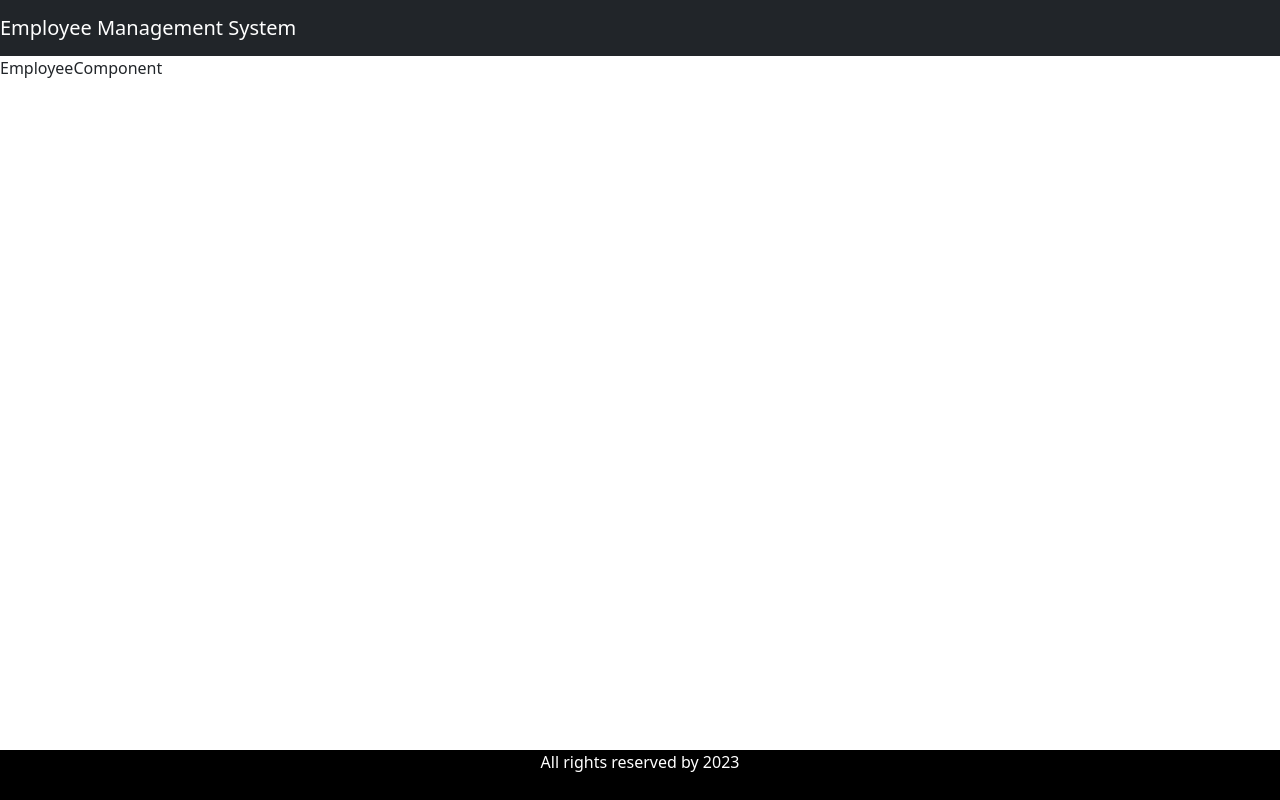
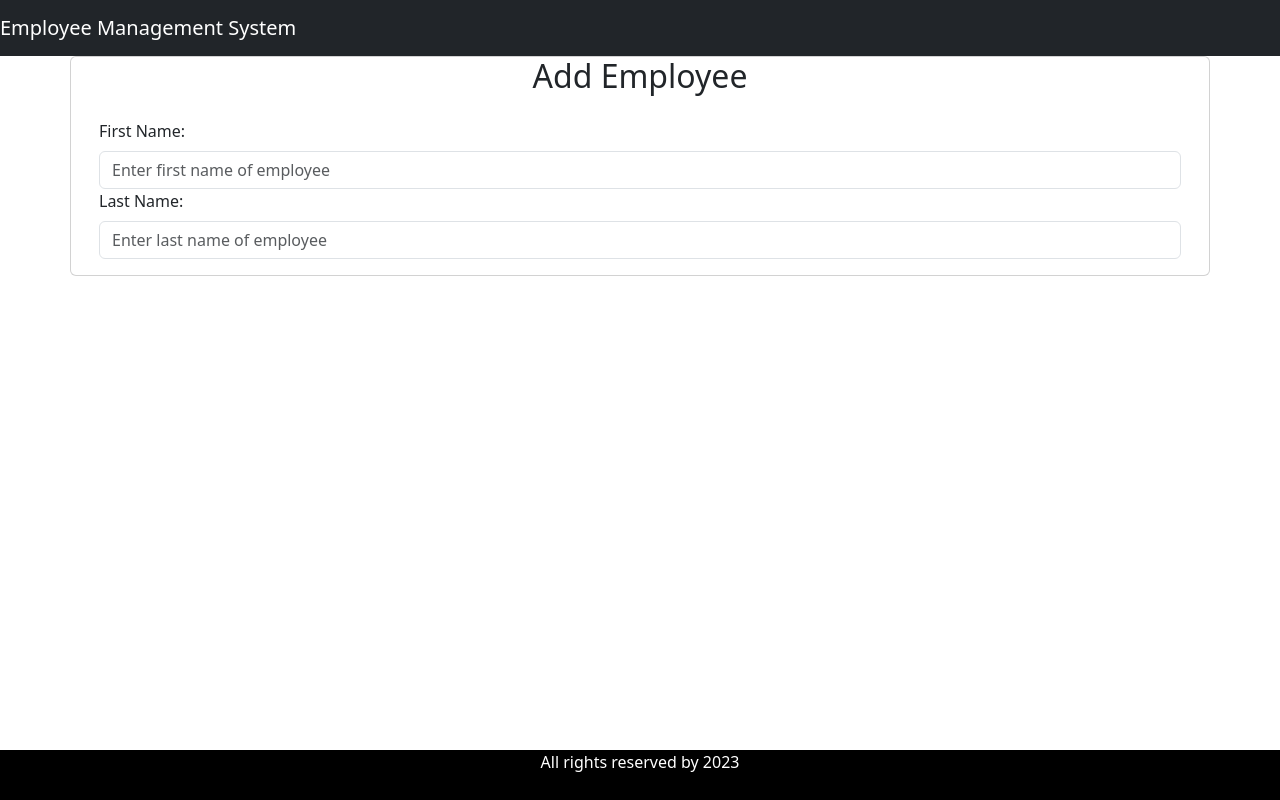
Before and after one commit to ChadmiRatnayake/Reactjs-SpringBoot-CRUD, a React (Vite) app in the folder reactJS-frontend/: page /add-employee in a window 1280 px wide. Built offline with nearby package versions, Linux system fonts and the light colour scheme.

Commit message:
Add employee form handling

```diff
--- a/reactJS-frontend/src/components/EmployeeComponent.jsx
+++ b/reactJS-frontend/src/components/EmployeeComponent.jsx
@@ -1,8 +1,59 @@
-import React from 'react'
+import React, { useState } from 'react'
 
 const EmployeeComponent = () => {
+
+  const [firstName, setFirstName] = useState('');
+  const [lastName, setLastName] = useState('');
+  const [email, setEmail] = useState('');
+
+  function handleFirstName(event){
+    setFirstName(event.target.value);
+  }
+
+  function handleLastName(event){
+    setLastName(event.target.value);
+  }
+
   return (
-    <div>EmployeeComponent</div>
+    <div className='container'>
+      <div className='row'>
+        <div className='card'>
+          <h2 className='text-center'>Add Employee</h2>
+          <div className='card-body'>
+            <form>
+              <div className='form-group mb=2'>
+                <label className='form-label'>First Name: </label>
+                <input
+                  type='text'
+                  placeholder='Enter first name of employee'
+                  name='firstName'
+                  value={firstName}
+                  className='form-control'
+                  onChange={handleFirstName}
+                >
+                </input>
+              </div>
+
+              <div className='form-group mb=2'>
+                <label className='form-label'>Last Name: </label>
+                <input
+                  type='text'
+                  placeholder='Enter last name of employee'
+                  name='lastName'
+                  value={lastName}
+                  className='form-control'
+                  onChange={handleLastName}
+                >
+                </input>
+              </div>
+            </form>
+
+          </div>
+
+        </div>
+      </div>
+
+    </div>
   )
 }
 
```
